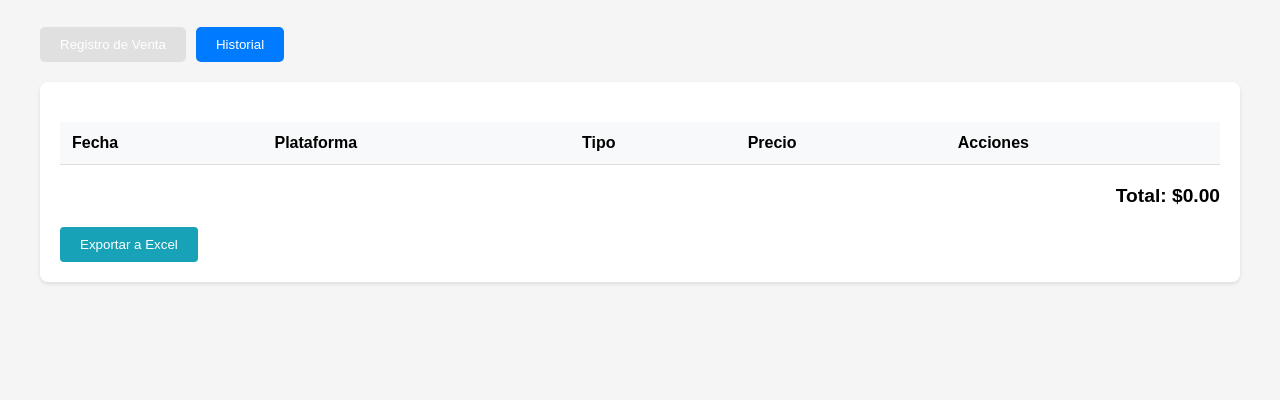
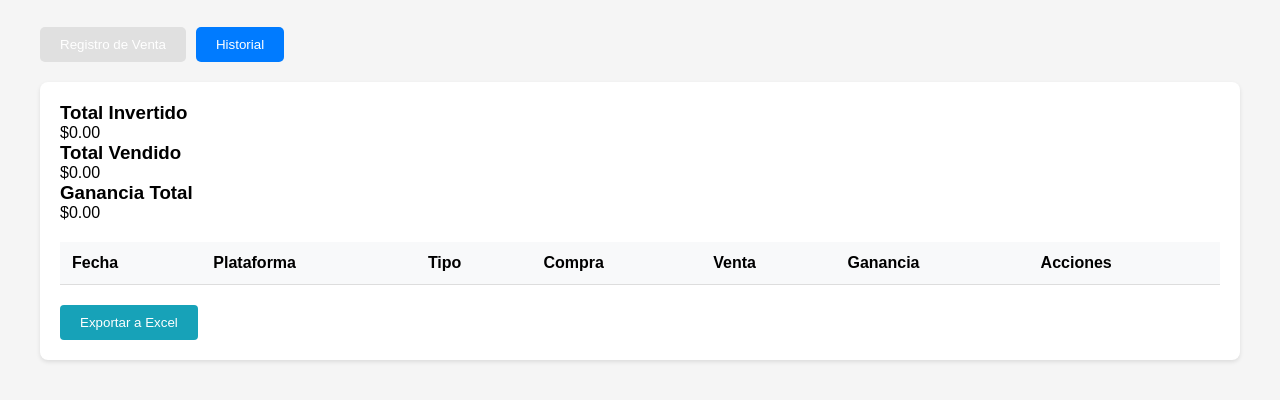
Before and after one commit to Scanlove/ventasdecuentaspremium, a plain HTML site: page index.html in a window 1280 px wide. Both pictures are taken after a click on the button "Historial". Shown: the part 60-460 px from the top of the page. Drawn offline with Linux system fonts and the light colour scheme.

Commit message:
Update index.html

```diff
--- a/index.html
+++ b/index.html
@@ -39,8 +39,13 @@
             </div>
 
             <div class="form-group">
+                <label>Precio de Compra:</label>
+                <input type="number" id="precioCompra" min="0" step="0.01" placeholder="¿Cuánto te costó?">
+            </div>
+
+            <div class="form-group">
                 <label>Precio de Venta:</label>
-                <input type="number" id="precio" min="0" step="0.01">
+                <input type="number" id="precioVenta" min="0" step="0.01" placeholder="¿A cuánto lo vendiste?">
             </div>
 
             <div class="form-group">
@@ -48,17 +53,38 @@
                 <input type="date" id="fecha">
             </div>
 
+            <div class="ganancia-preview">
+                Ganancia estimada: $<span id="gananciaPreview">0.00</span>
+            </div>
+
             <button onclick="registrarVenta()">Registrar Venta</button>
         </div>
 
         <div id="historial" class="form-section" style="display: none;">
+            <div class="resumen-cards">
+                <div class="card">
+                    <h3>Total Invertido</h3>
+                    <p>$<span id="totalInvertido">0.00</span></p>
+                </div>
+                <div class="card">
+                    <h3>Total Vendido</h3>
+                    <p>$<span id="totalVendido">0.00</span></p>
+                </div>
+                <div class="card">
+                    <h3>Ganancia Total</h3>
+                    <p>$<span id="gananciaTotal">0.00</span></p>
+                </div>
+            </div>
+
             <table>
                 <thead>
                     <tr>
                         <th>Fecha</th>
                         <th>Plataforma</th>
                         <th>Tipo</th>
-                        <th>Precio</th>
+                        <th>Compra</th>
+                        <th>Venta</th>
+                        <th>Ganancia</th>
                         <th>Acciones</th>
                     </tr>
                 </thead>
@@ -66,10 +92,6 @@
                 </tbody>
             </table>
 
-            <div class="total-section">
-                Total: $<span id="totalVentas">0.00</span>
-            </div>
-
             <button class="export-button" onclick="exportarExcel()">Exportar a Excel</button>
         </div>
     </div>
```
